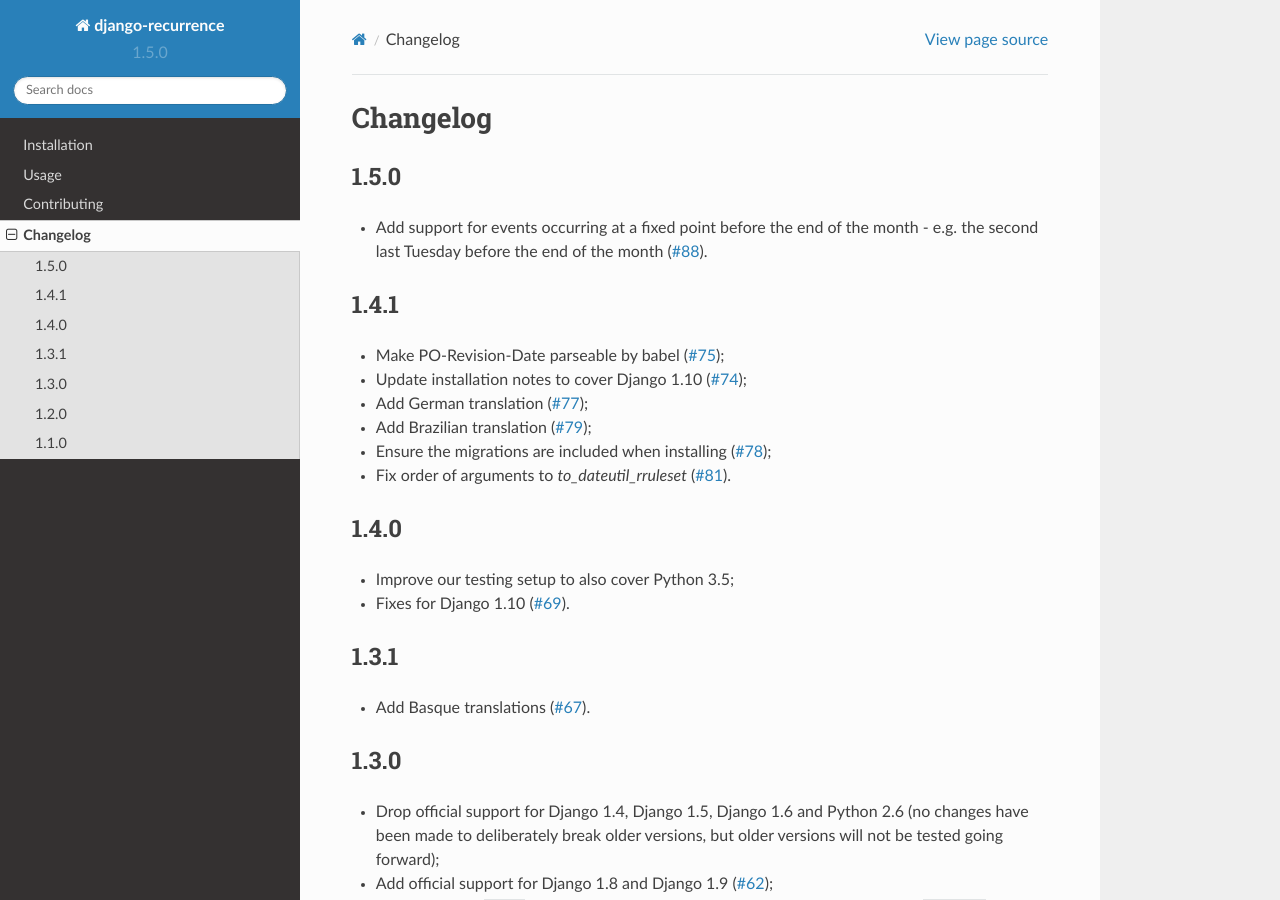
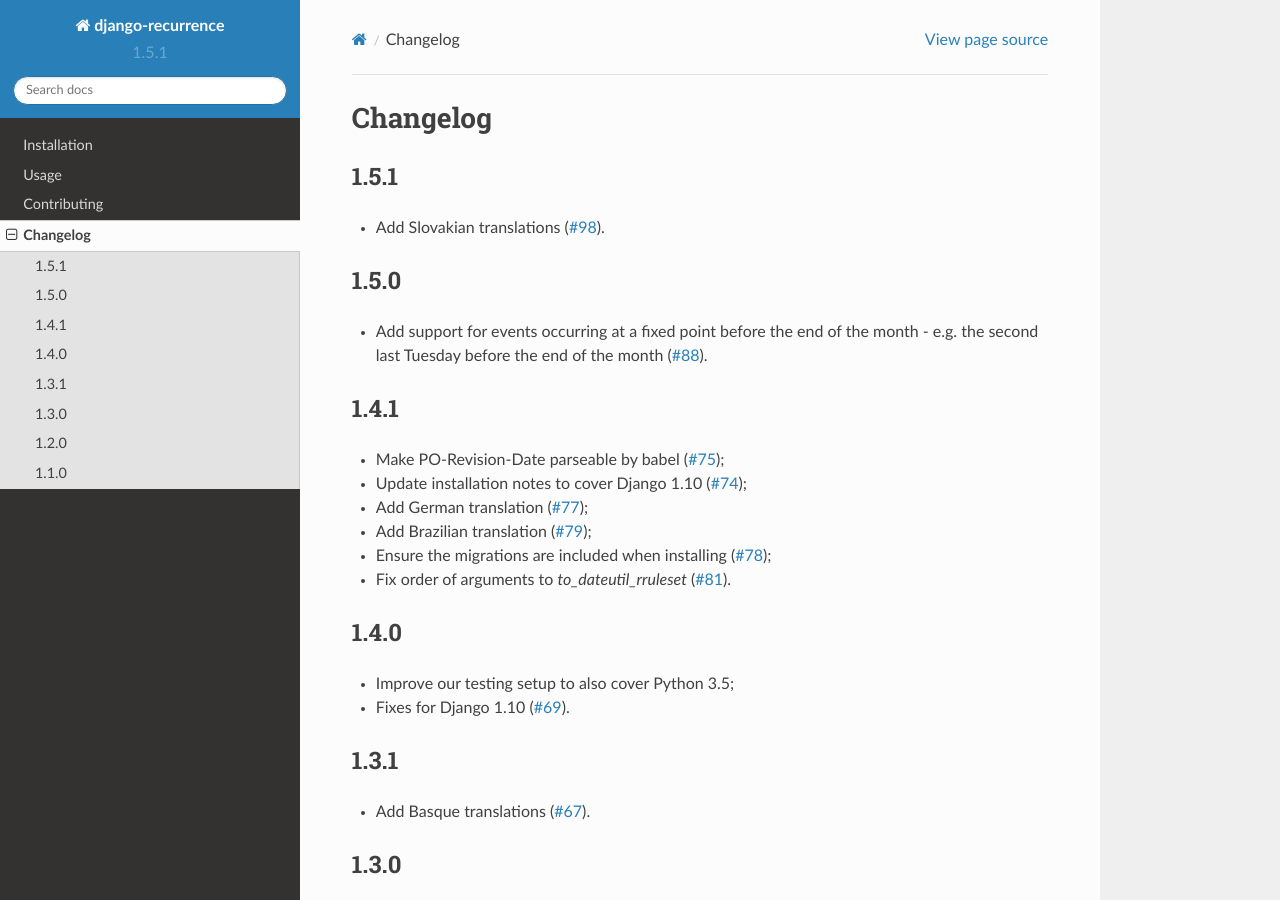
Before and after one commit to jazzband/django-recurrence, a Sphinx documentation site: the page built from docs/changelog.rst, in a window 1280 px wide and 900 px high. Built offline with Sphinx 7.4.7 and the Read the Docs theme 2.0.0, drawn with Linux system fonts in a browser that asks for light colours.

Commit message:
Version bump

```diff
--- a/docs/changelog.rst
+++ b/docs/changelog.rst
@@ -1,5 +1,10 @@
 Changelog
 =========
+
+1.5.1
+-----
+
+* Add Slovakian translations (:issue:`98`).
 
 1.5.0
 -----
--- a/docs/conf.py
+++ b/docs/conf.py
@@ -60,9 +60,9 @@ copyright = u'2014, django-recurrence developers'
 # built documents.
 #
 # The short X.Y version.
-version = '1.5.0'
+version = '1.5.1'
 # The full version, including alpha/beta/rc tags.
-release = '1.5.0'
+release = '1.5.1'
 
 # The language for content autogenerated by Sphinx. Refer to documentation
 # for a list of supported languages.
--- a/setup.py
+++ b/setup.py
@@ -43,7 +43,7 @@ else:
 
 setup(
     name='django-recurrence',
-    version='1.5.0',
+    version='1.5.1',
     license='BSD',
 
     description='Django utility wrapping dateutil.rrule',
```
